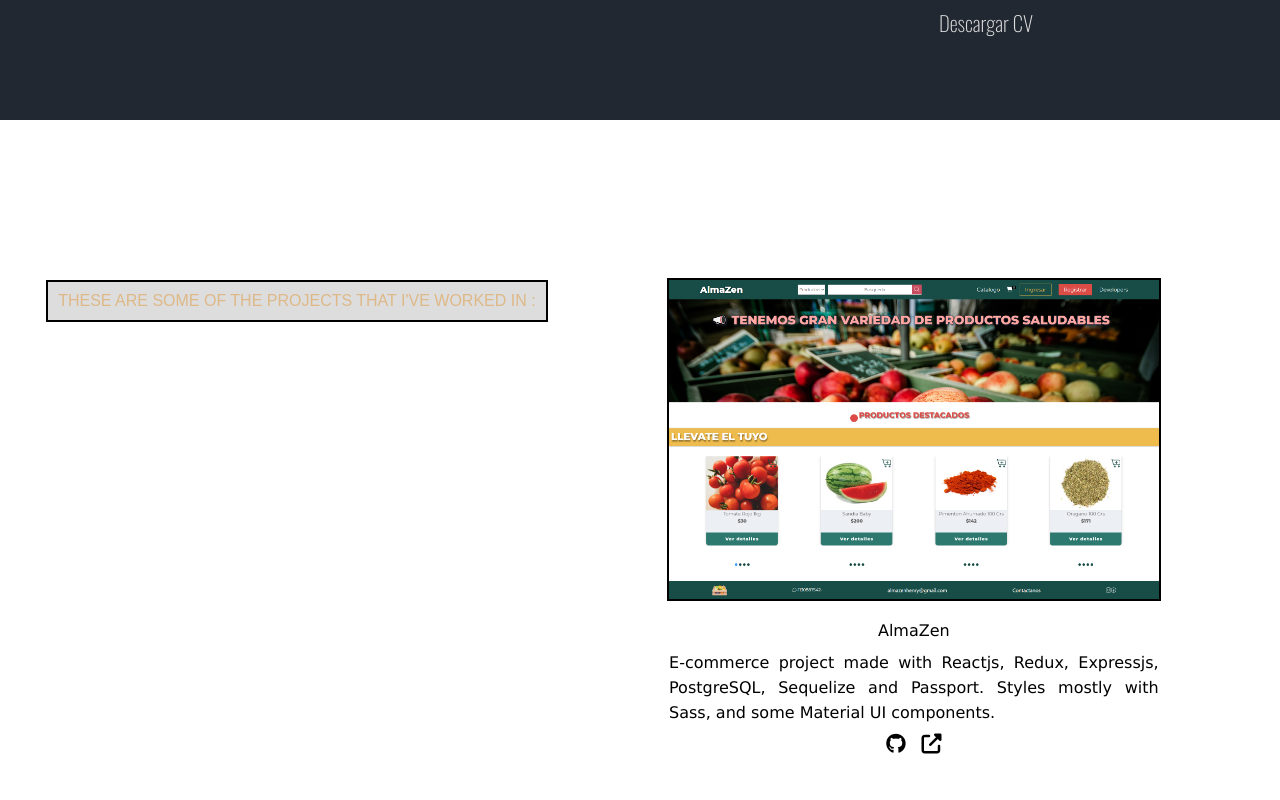
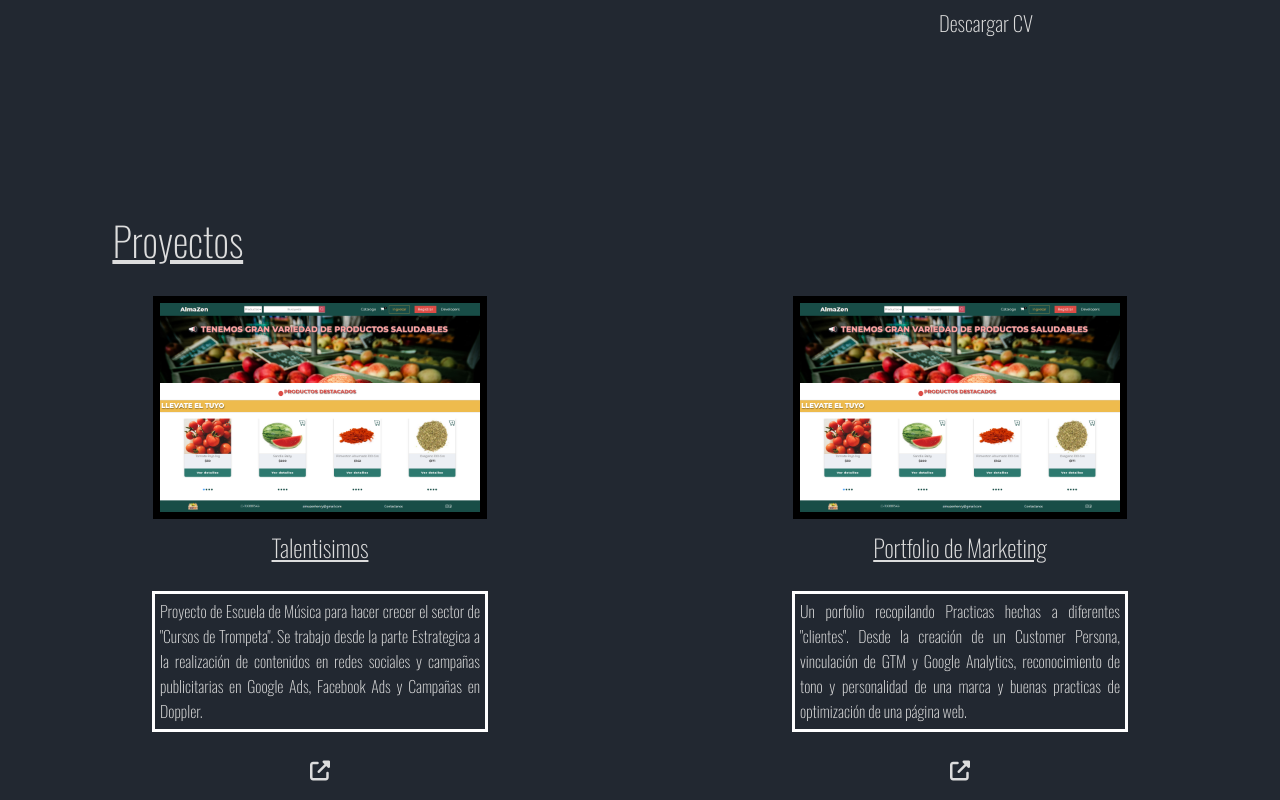
Before and after one commit to macamontesdeoca/MarcosPortfolio, a React (Create React App) app: page / in a window 1280 px wide. Shown: the part 1480-2280 px from the top of the page. Built offline with nearby package versions, Linux system fonts and the light colour scheme; a web font is replaced by a local one.

Commit message:
Projects pseudo ready

```diff
--- a/src/components/Contact/index.scss
+++ b/src/components/Contact/index.scss
@@ -17,9 +17,9 @@
 .text{
     text-align: center;
     margin-top: 180px;
-    font-family: $font-family-headers;
-    font-size: 16px;
-    color:blanchedalmond;
+    font-family: $font-family;
+    font-size: 24px;
+    color:$color-primary;
     @media screen and (max-width: 715px) {
         margin-left: 25px;
       }
@@ -47,11 +47,10 @@
     font-family: $font-family;
     background-color: transparent;
     border: 2px solid black;
-    border-radius: 5px 10px 15px 30px/30px 15px 10px 5px;
     margin-bottom: 1px;
     resize:none;
     font-size: 15px;
-    color:blanchedalmond;
+    color:$color-primary;
     @media screen and (max-width: 715px) {
         width:70%;
         margin-bottom: 5px;
--- a/src/components/Projects/index.jsx
+++ b/src/components/Projects/index.jsx
@@ -7,9 +7,9 @@ const Projects = () =>{
     // const prueba = [1,2,3,4,5,6]
     return(
         <div id= 'projects' className='projects_container'>
-            <div className='projects_title'>
-                THESE ARE SOME OF THE PROJECTS THAT I'VE WORKED IN :
-            </div>
+            <u className='projects_title'>
+                Proyectos
+            </u>
             <div className='cards_container'>
                 {projects.map((item,index) =>
             <Project className = 'project_card' info={item}/>
--- a/src/components/Projects/index.scss
+++ b/src/components/Projects/index.scss
@@ -2,71 +2,68 @@
 
 .projects_container{
     display:flex;
-    background-color: white;
+    flex-direction: column;
+    background-color: $color-primary;
     align-items: flex-start;
     justify-content: space-evenly;
     width: 100%;
 
 }
 .projects_title{
-    margin-bottom: 250px;
-    // background-color: transparent;
-    position: sticky;
-    top:10rem;
-    margin-top: 10rem;
-    font-family: $font-family-headers;
-    border: 2px solid black;
+    margin-left: 8%;
+    display: flex;
     padding: 10px;
-    background-color: $color-secondary;
-    color:burlywood;
+    color:$color-secondary;
+    font-family: $font-family;
+    font-size: 250%;
+    margin-top: 80px;
     @media screen and (max-width: 715px) {
         margin-bottom:90px;
       }
 
 }
 .cards_container{
-    height: 100%;
     display:flex;
-    flex-direction: column;
-    align-items: center;
-    flex: 0 0 50%;
-    margin-top: 8rem;
-    margin-bottom: 20px;;
+    flex-direction: row;
+    justify-content: space-between;
+    align-items: stretch;
+    margin-top: 1rem;
+    margin-bottom: 20px;
 
 }
 .project_card{
     display: flex;
     flex-direction: column;
     align-items: center;
-    margin: 20px 20px 50px 20px; //arriba derecha abajo izquierda
-    max-height: 100%;
-    max-width: 85%;
 }
 .card_imagen{
     display: flex;
-    border: 2px solid black;
+    border: 7px solid black;
     height: auto;
-    max-width: 90%;
-    margin: 10px;
+    max-width: 50%;
 }
 .card_title{
     padding:10px;
-    font-family:Verdana, sans-serif;
+    font-family:$font-family;
+    color:$color-secondary;
+    font-size: 150%;
 
 }
 .card_description{
     display:flex;
-    margin:0;
-    font-family:Verdana, sans-serif;
-    max-width: 90%;
+    font-family:$font-family;
+    color:$color-secondary;
+    padding: 5px;
+    border: 3px solid white;
+    max-width: 50%;
     text-align: justify;
     text-justify: inter-word;
     line-height: 25px;
 
 }
 .footer_links{
-    // margin-top: 15px;
-    color:black;
+    margin-top: 5px;
+    color:$color-secondary;
     padding:8px;
     &:hover{
         color: $color-yellow;
--- a/src/components/Projects/project.jsx
+++ b/src/components/Projects/project.jsx
@@ -5,27 +5,19 @@ const Project = ({info}) => {
     return (
         <div className='project_card'>
             <img className='card_imagen' src={info.image} alt='Foto del proyecto'/>
-            <div className='card_title'>
+            <u className='card_title'>
             {info.title}
-            </div>
+            </u>
             <p className='card_description'>
                 {info.description}
             </p>
             <footer className='footer_links'>
                 <a
                     className='footer_links'
-                    href={info.linkgithub}
-                    target="_blank"
-                    rel="noreferrer"
-                    >
-                    <i class="fab fa-github fa-lg">
-                    </i>
-                </a>
-                <a
-                    className='footer_links'
                     href={info.linkdeploy}
                     target="_blank"
                     rel="noreferrer"
+                    download={info.download}
                     >
                     <i class="fas fa-external-link-alt fa-lg"></i>
                 </a>
--- a/src/components/Skills/index.scss
+++ b/src/components/Skills/index.scss
@@ -7,7 +7,7 @@
     height: 100vh;
     width:100%;
     // width: 100vw;
-    background-color: white;
+    background-color: $color-primary;
     justify-content:space-around;
     align-items:center;
     margin-bottom: 100vh;
--- a/src/data/projects.js
+++ b/src/data/projects.js
@@ -1,39 +1,24 @@
 import almazen from '../assets/Almazen.png';
-import petbuddies from '../assets/petbuddies-xsmall.jpg';
+// import proyecto1 from '../../assets/CV-2021-ARG.pdf';
+// import proyecto2 from '../../assets/CV-2021-ARG.pdf'; poner en linkdeploy
 
 const projects = [
     {
-        title: 'AlmaZen',
+        title: 'Talentisimos',
         image: almazen,
-        description: 'E-commerce project made with Reactjs, Redux, Expressjs, PostgreSQL, Sequelize and Passport. Styles mostly with Sass, and some Material UI components.',
-        linkgithub:'https://github.com/macamontesdeoca/AlmaZen-Ecommerce',
-        linkdeploy:'https://almazenhenry-51bf6.web.app/'
+        description: 'Proyecto de Escuela de Música para hacer crecer el sector de "Cursos de Trompeta". Se trabajo desde la parte Estrategica a la realización de contenidos en redes sociales y campañas publicitarias en Google Ads, Facebook Ads y Campañas en Doppler.',
+        linkdeploy:'https://almazenhenry-51bf6.web.app/',
+        download: 'Proyecto Talentisimos'
 
     },
     {
-        title: 'PetBuddies',
-        image:petbuddies,
-        description: 'Mobile App made with TypeScript, React Native, Redux, Expressjs, MongoDB, Mongoose, and Firebase.',
-        linkgithub:'https://github.com/macamontesdeoca/PetBuddies',
-        linkdeploy:'https://github.com/macamontesdeoca/PetBuddies'
+        title: 'Portfolio de Marketing',
+        image: almazen,
+        description: 'Un porfolio recopilando Practicas hechas a diferentes "clientes". Desde la creación de un Customer Persona, vinculación de GTM y Google Analytics, reconocimiento de tono y personalidad de una marca y buenas practicas de optimización de una página web.',
+        linkdeploy:'https://almazenhenry-51bf6.web.app/',
+        download: 'Proyecto final Marketing'
 
-    },
-    // {
-    //     title: 'Worldwide Weather',
-    //     image:'',
-    //     description: 'Climate cards',
-    //     linkgithub:'3',
-    //     linkdeploy:'4'
-
-    // },
-    // {
-    //     title: 'Movies',
-    //     image:'',
-    //     description: 'Your favorite movies',
-    //     linkgithub:'5',
-    //     linkdeploy:'6'
-
-    // }
+    }
 ]
 
 export default projects;
```
Also changed, not shown: 1 other file (tests, documents, lock files or other folders).
